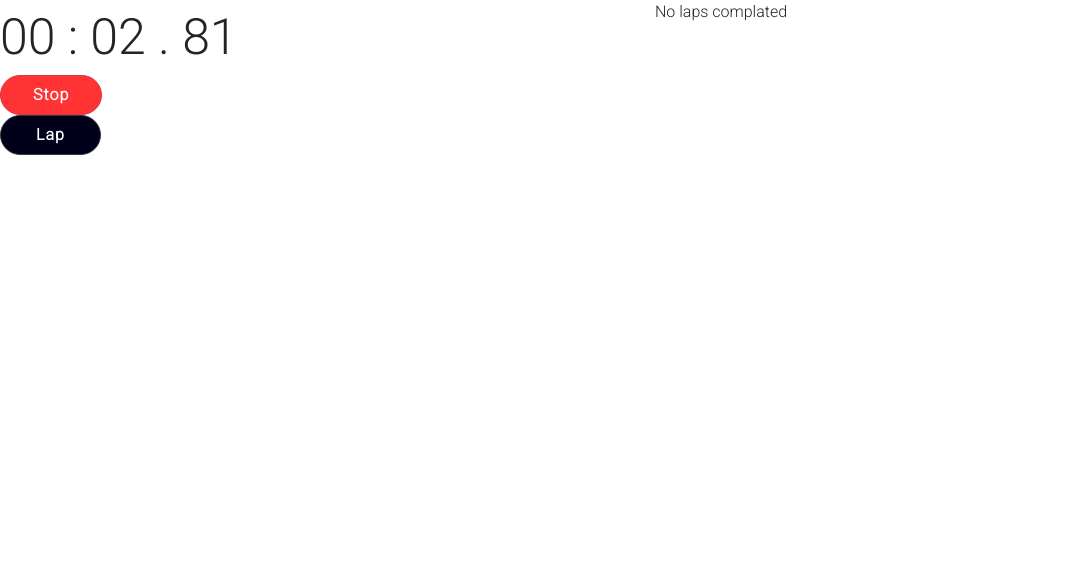
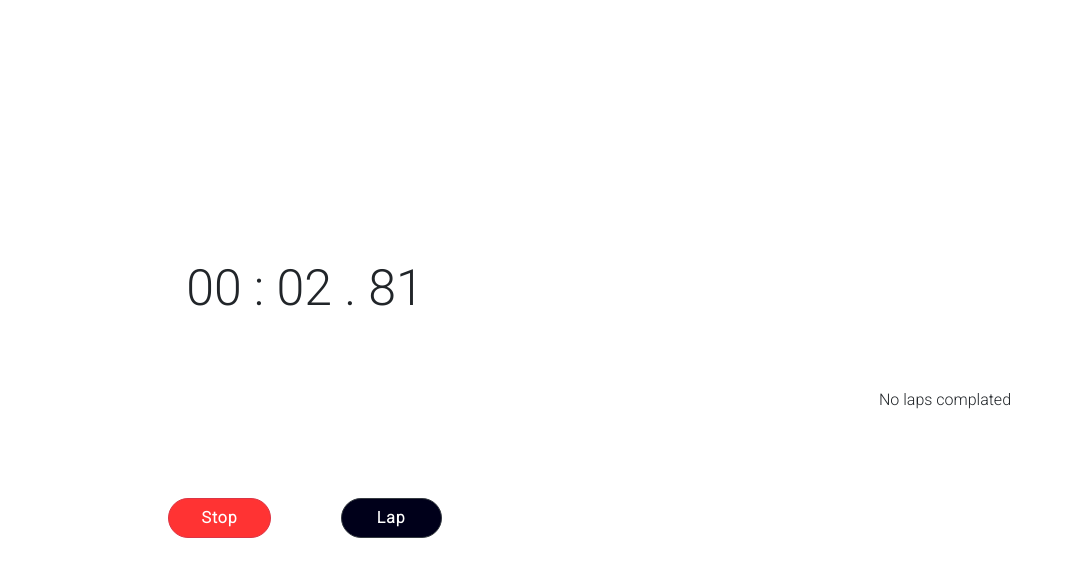
Before and after one commit to husan-eshonqulov/stopwatch, a React (Create React App) app: page / in a window 1280 px wide. Both pictures are taken after a click on the button "Start". Shown: the top 576 px of the page, without its empty margins (0-1073 px from the left). Built offline with nearby package versions, Linux system fonts and the light colour scheme.

Commit message:
almost desktop version is ready

```diff
--- a/src/Components/App/App.css
+++ b/src/Components/App/App.css
@@ -6,14 +6,42 @@
 
 .stopwatch {
     font-size: 50px;
+    line-height: 1;
 }
 
 .laptime {
-    font-size: 30px;
+    font-size: 25px;
+    height: 35px;
 }
-
-
 
 .first-view {
     height: 100vh;
 }
+
+.start-button {
+    margin-top: 150px;
+}
+
+.second-view-row {
+    height: 100vh;
+    width: 100vw;
+}
+
+.margin-right-35 {
+    margin-right: 70px;
+}
+
+.margin-top-150 {
+    margin-top: 150px;
+}
+
+.table-container {
+    width: 657px;
+    width: 467px;
+    box-sizing: border-box;
+    overflow: auto;
+}
+
+.right-border {
+    border: 1px red solid;
+}
--- a/src/Components/App/App.tsx
+++ b/src/Components/App/App.tsx
@@ -196,7 +196,7 @@ function App() {
                         </div>
                     </div>
 
-                    <div>
+                    <div className="start-button">
                         <StartBtn handleStart={handleStart} />
                     </div>
                 </div>
@@ -206,10 +206,10 @@ function App() {
     else {
         if (secondView) {
             return (
-                <div className="App">
-                    <div className="row">
-                        <div className="col-6">
-                            <div>
+                <div className="App second-view">
+                    <div className="row second-view-row">
+                        <div className="col-6 d-flex flex-column align-items-center justify-content-center">
+                            <div className="d-flex flex-column align-items-center">
                                 <div className="stopwatch">
                                     <Stopwatch min={min} sec={sec} time={time} />
                                 </div>
@@ -218,14 +218,20 @@ function App() {
                                 </div>
                             </div>
 
-                            <div>
-                                <StopBtn handleStop={handleStop} />
-                                <LapBtn handleLap={handleLap} />
+                            <div className="d-flex margin-top-150">
+                                <div className="margin-right-35">
+                                    <StopBtn handleStop={handleStop} />
+                                </div>
+                                <div className="margin-left-35">
+                                    <LapBtn handleLap={handleLap} />
+                                </div>
                             </div>
                         </div>
 
-                        <div className="col-6">
-                            <Table table={table} />
+                        <div className="col-6 d-flex align-items-center justify-content-center">
+                            <div className="">
+                                <Table table={table} />
+                            </div>
                         </div>
                     </div>
                 </div>
@@ -233,10 +239,10 @@ function App() {
         }
         else {
             return (
-                <div className="App">
-                    <div className="row">
-                        <div className="col-6">
-                            <div>
+                <div className="App third-view">
+                    <div className="row second-view-row">
+                        <div className="col-6 d-flex flex-column align-items-center justify-content-center">
+                            <div className="d-flex flex-column align-items-center">
                                 <div className="stopwatch">
                                     <Stopwatch min={min} sec={sec} time={time} />
                                 </div>
@@ -245,13 +251,17 @@ function App() {
                                 </div>
                             </div>
 
-                            <div>
-                                <ResumeBtn handleResume={handleResume} />
-                                <ResetBtn handleReset={handleReset} />
+                            <div className="d-flex margin-top-150">
+                                <div className="margin-right-35">
+                                    <ResumeBtn handleResume={handleResume} />
+                                </div>
+                                <div className="margin-left-35">
+                                    <ResetBtn handleReset={handleReset} />
+                                </div>
                             </div>
                         </div>
 
-                        <div className="col-6">
+                        <div className="col-6 d-flex align-items-center justify-content-center">
                             <Table table={table} />
                         </div>
                     </div>
```
